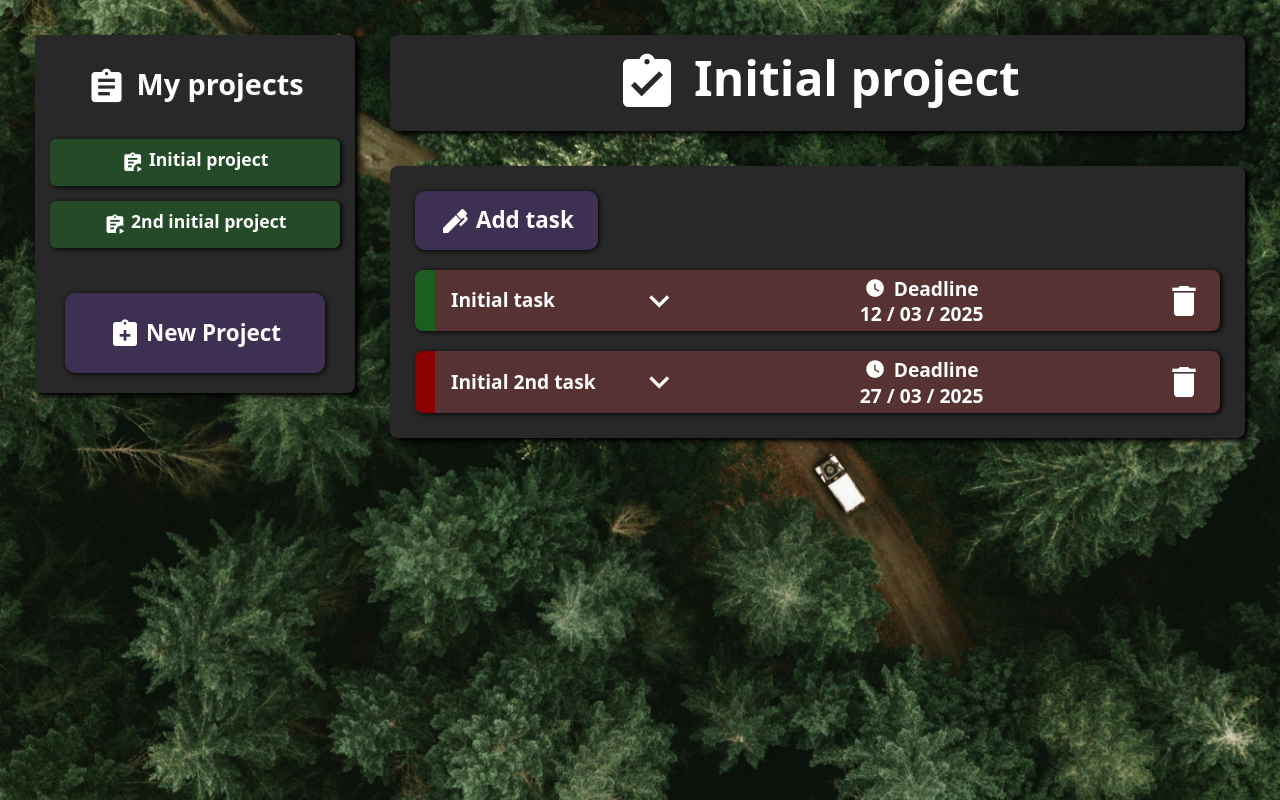
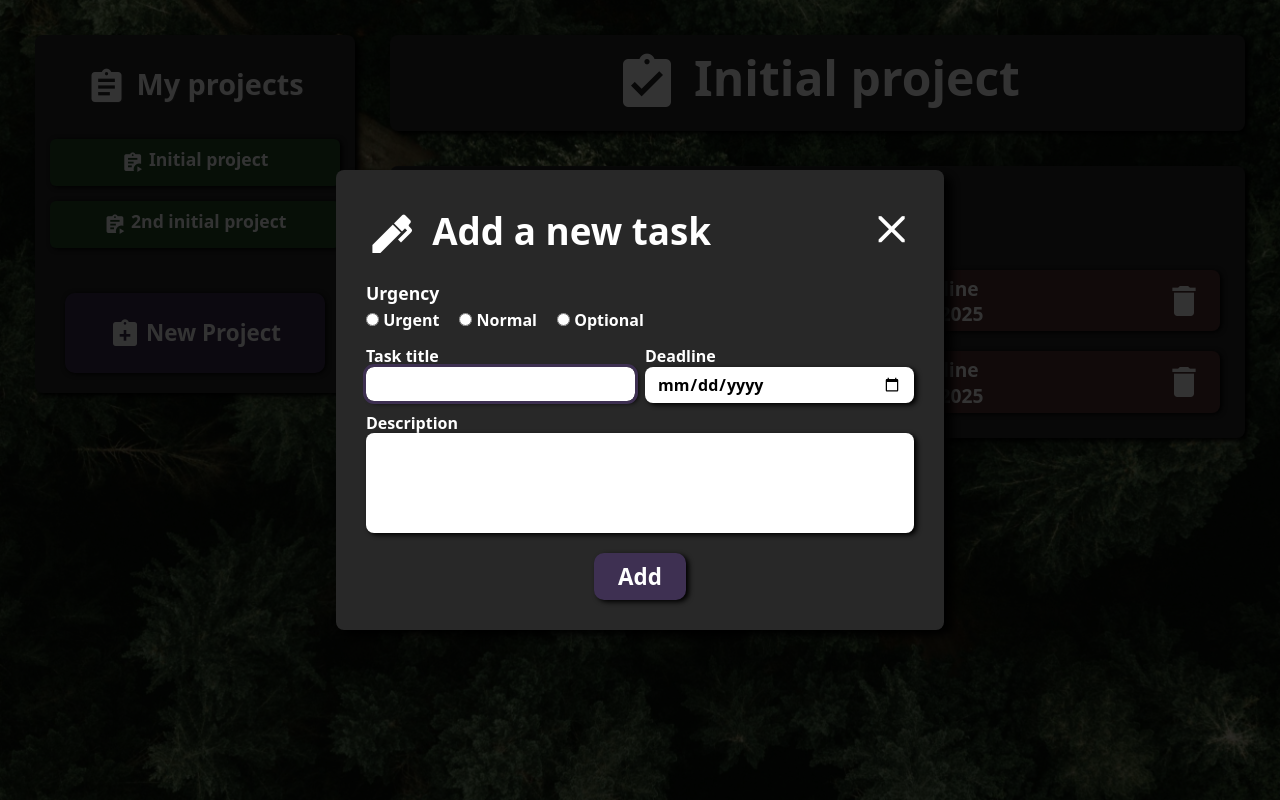
Before and after one commit to Martynas0/odin_todo_list, a website built with webpack: page src/index.html in a window 1280 px wide. Both pictures are taken after a click on the button "Add task". Built offline with nearby package versions, Linux system fonts and the light colour scheme.

Commit message:
Add a modal for composing new tasks
Added a modal with a form which shows upon
clicking on Add task button, for submission and
actually adding/rendering task are not yet
available.

```diff
--- a/src/gui.js
+++ b/src/gui.js
@@ -1,6 +1,7 @@
 import "./styles/style.css";
 import "./styles/task.css";
 import "./styles/project.css";
+import "./styles/new-task.css";
 
 import {projects, newProject} from "./project";
 import {newTask} from "./task";
@@ -13,6 +14,7 @@ export const display = (function(){
     const menu = document.querySelector("div.project-menu");
     const myProjects = document.querySelector("nav");
     const newProjectForm = document.querySelector("form.add-project");
+    const newTaskModal = document.querySelector("dialog");
     const projectTab = document.querySelector(".current-project-container");
 
     const render = () => {
@@ -116,6 +118,7 @@ export const display = (function(){
         }
         else if (e.target.className === "new-project-btn") {
             newProjectForm.classList.toggle("hide");
+            newProjectForm.reset();
         }
 
     }
@@ -132,10 +135,13 @@ export const display = (function(){
             projects.getCurrentProject().getTasks()[e.target.parentNode.dataset.index].expandToggle();
             render();
         }
+        else if (e.target.className === "add-task") {
+            newTaskModal.showModal();
+        }
 
     }
 
-    const addNewProject = (e) => {
+    const handleNewProject = (e) => {
         e.preventDefault();
         console.log(e.target[1].value)
         projects.addProject(newProject(e.target[1].value));
@@ -148,7 +154,9 @@ export const display = (function(){
     render(); // Render upon initial page load
     myProjects.addEventListener("click", handleNavigation);
     projectTab.addEventListener("click", handleProjectTab);
-    newProjectForm.addEventListener("submit", addNewProject);
+    newProjectForm.addEventListener("submit", handleNewProject);
+
+
 
 
 })();
--- a/src/index.html
+++ b/src/index.html
@@ -29,7 +29,7 @@
         </div>
         <div class="current-project-container">
             <div class="add-task-container">
-                <button type="button"><span class="mdi mdi-pen"></span>Add task</button>
+                <button class="add-task" type="button"><span class="mdi mdi-pen"></span>Add task</button>
             </div>
             <div class="task-container">
 
@@ -39,11 +39,35 @@
         </div>
     </section>
 
-    <!-- <dialog>
-        <form action="" method="dialog">
+    <dialog>
+        <div class="modal-wrapper">
+            <h2><span class="mdi mdi-pen"></span>Add a new task</h2>
+            <span class="mdi mdi-window-close"></span>
+            <form action="" method="dialog">
+                <fieldset>
+                    <legend>Urgency</legend>
+                    <label for="urgent"><input name="urgency" id="urgent" value="urgent" type="radio"> Urgent</label>
+                    <label for="normal"><input name="urgency" id="normal" value="normal" type="radio"> Normal</label>
+                    <label for="optional"><input name="urgency" id="optional" value="optional" type="radio"> Optional</label>
+                </fieldset>
+                <div class="form-control">
+                    <label for="title">Task title</label>
+                    <input type="text" name="title" id="title" autofocus>
+                </div>
+                <div class="form-control">
+                    <label for="deadline">Deadline</label>
+                    <input type="date" name="deadline" id="deadline">
+                </div>
+                <div class="form-control">
+                    <label for="desc">Description</label>
+                    <textarea name="desc" id="desc" rows="4" cols="30"></textarea>
+                </div>
+                <button class="add-new-task-btn" type="submit">Add</button>
+        </form>
+        </div>
+    </dialog>
 
-        </form>
-    </dialog> -->
+
 
 </body>
 </html>
--- /dev/null
+++ b/src/styles/new-task.css
@@ -0,0 +1,130 @@
+dialog {
+    justify-self: center;
+    align-self: center;
+    background-color: #282828;
+    box-shadow: 8px 6px 10px rgb(0, 0, 0);
+    padding: 30px;
+    border: none;
+    border-radius: 8px;
+    color: inherit;
+}
+
+dialog::backdrop {
+    background-color: black;
+    opacity: 0.8;
+}
+
+/* Apparently dialog cannot have display: grid ??? couldnt find anything on this but it sure seems that way... */
+div.modal-wrapper {
+    display: grid;
+    grid-template-columns: 1fr min-content;
+    grid-template-rows: min-content min-content;
+    gap: 15px;
+}
+
+
+
+div.modal-wrapper > h2 {
+    font-size: 2.3rem;
+}
+
+div.modal-wrapper > h2 > span {
+    font-size: 3.2rem;
+    margin-right: 15px;
+}
+
+span.mdi-window-close {
+    font-size: 2.8rem;
+}
+
+span.mdi-window-close:hover {
+    cursor: pointer;
+    opacity: 0.6;
+}
+
+div.modal-wrapper > form {
+    grid-column: 1 / -1;
+
+    display: grid;
+    grid-template-columns: 1fr 1fr;
+    grid-auto-rows: min-content;
+    gap: 10px;
+}
+
+div.modal-wrapper > form > fieldset {
+    grid-column: 1 / -1;
+    border: none;
+    padding: 5px 0;
+
+    display: flex;
+    gap: 20px;
+}
+
+fieldset > legend {
+    font-size: 1.1rem;
+    font-weight: 600;
+
+}
+
+fieldset > label {
+    font-size: 1rem;
+    font-weight: 600;
+}
+
+div.form-control:last-of-type {
+    grid-column: 1 / -1;
+}
+
+form > button.add-new-task-btn {
+    grid-column: 1 / -1;
+
+    margin-top: 10px;
+    justify-self: center;
+    background-color: #3e3052;
+    color: inherit;
+    font-family: inherit;
+    font-weight: 900;
+    font-size: 1.4rem;
+    border: none;
+    border-radius: 10px;
+    padding: 8px 24px;
+    box-shadow: 3px 2px 5px black;
+}
+
+div.form-control {
+    display: flex;
+    flex-direction: column;
+}
+
+div.form-control label {
+    font-size: 1rem;
+    font-weight: 600;
+}
+
+div.form-control input {
+    padding: 6px 12px;
+    font-family: inherit;
+    font-weight: 600;
+    font-size: 1rem;
+    border-radius: 8px;
+    border: none;
+    box-shadow: 3px 2px 5px black;
+}
+
+div.form-control input:focus,
+div.form-control input:hover,
+div.form-control textarea:focus,
+div.form-control textarea:hover {
+    outline: 3px solid #3e3052;
+}
+
+div.form-control textarea {
+    padding: 6px 12px;
+    font-family: inherit;
+    font-weight: 600;
+    font-size: 1rem;
+    border-radius: 8px;
+    border: none;
+    box-shadow: 3px 2px 5px black;
+    resize: none;
+}
```
